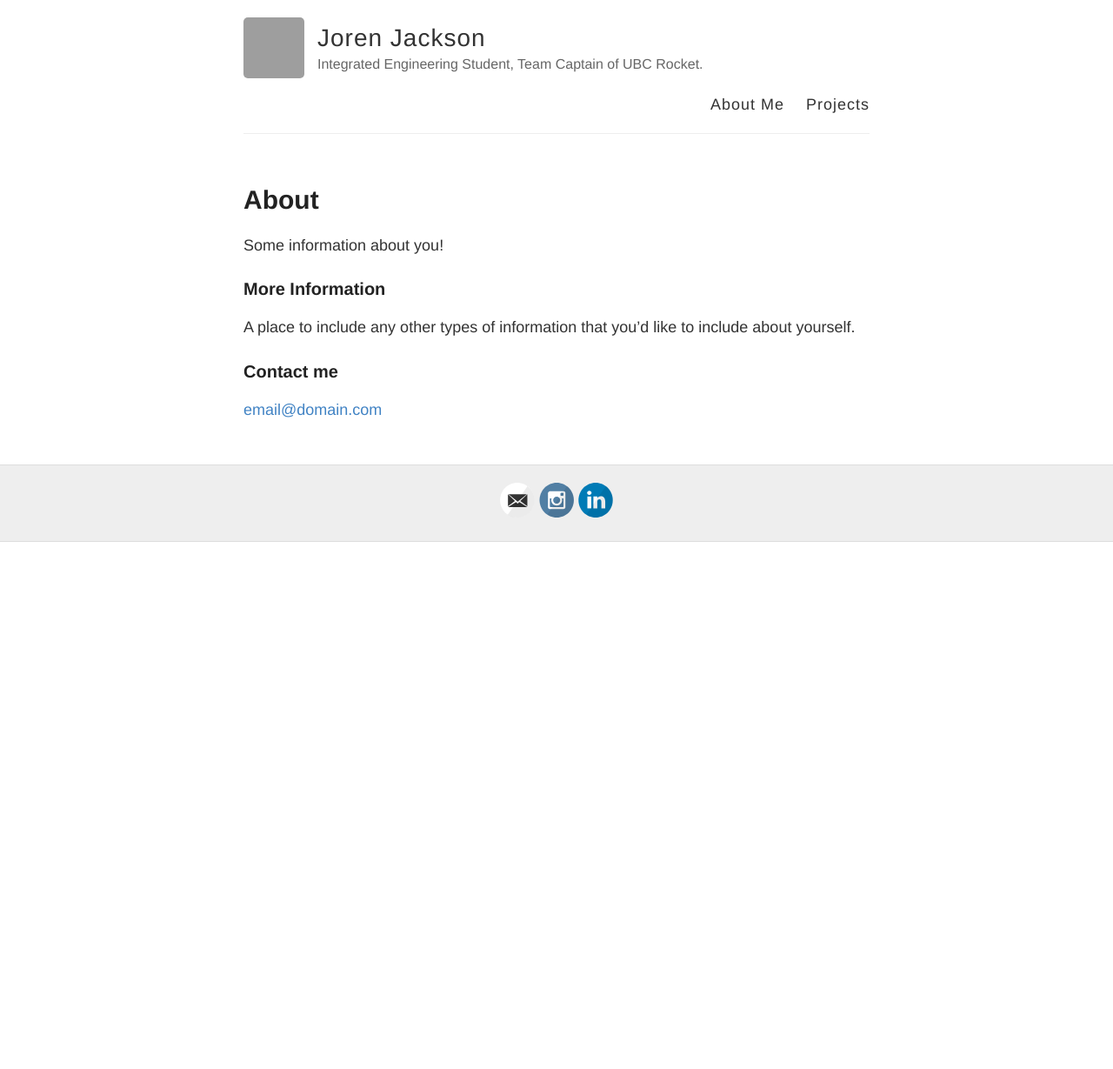
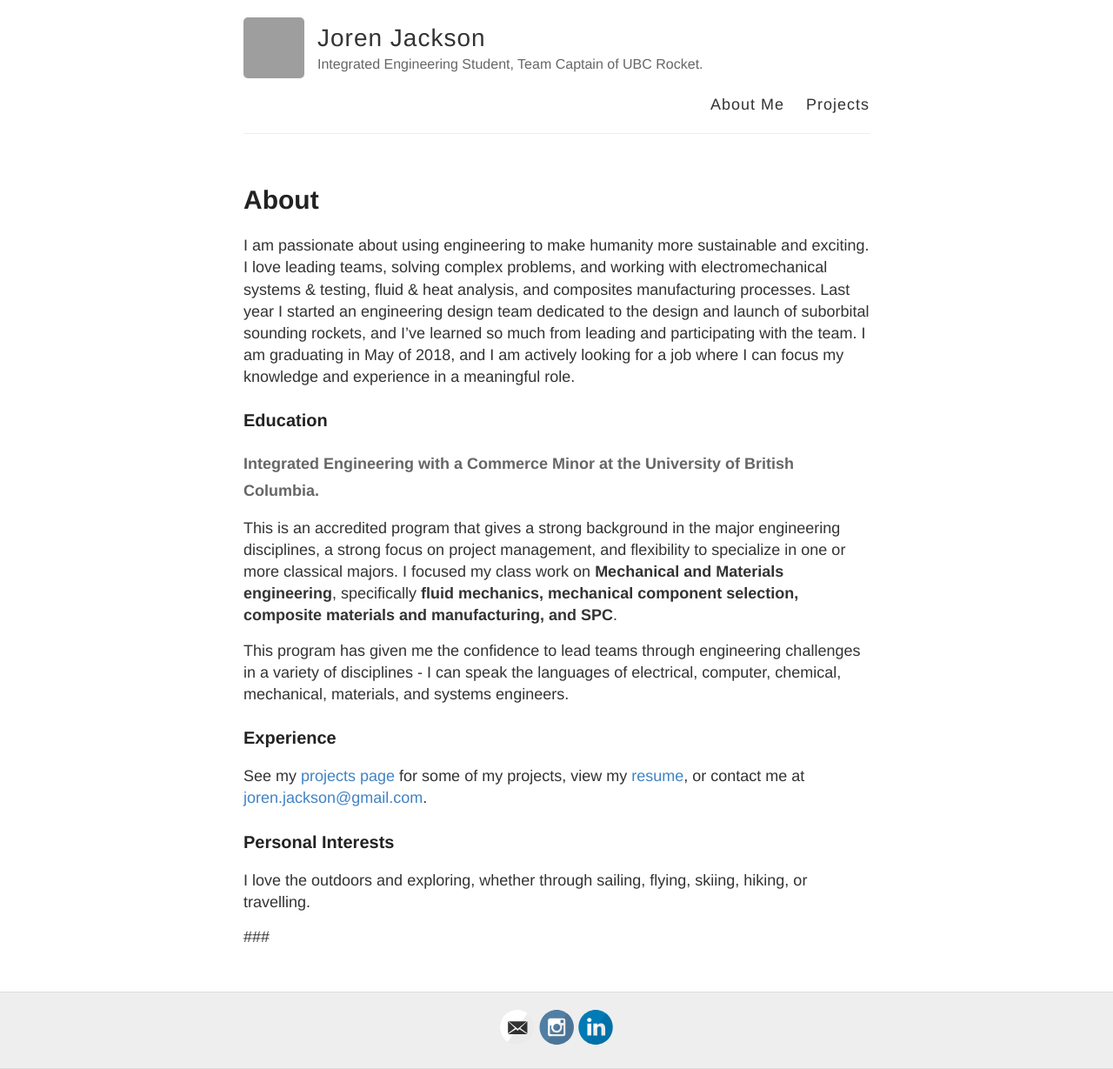
Before and after one commit to jorenj/jorenj.github.io, a Jekyll site: the page built from index.md, in a window 1280 px wide. Shown: the whole page at 87% size. Built offline with Jekyll 4.4.1, drawn with Linux system fonts in a browser that asks for light colours; before the commit the page ends 900 px from its top, so only the background shows below that; grey boxes are pictures that could not be loaded.

Commit message:
Initial About Me page

```diff
--- a/index.md
+++ b/index.md
@@ -4,12 +4,21 @@ title: About
 permalink: /
 ---
 
-Some information about you!
+I am passionate about using engineering to make humanity more sustainable and exciting. I love leading teams, solving complex problems, and working with electromechanical systems & testing, fluid & heat analysis, and composites manufacturing processes.  Last year I started an engineering design team dedicated to the design and launch of suborbital sounding rockets, and I've learned so much from leading and participating with the team. I am graduating in May of 2018, and I am actively looking for a job where I can focus my knowledge and experience in a meaningful role.
 
-### More Information
+### Education
 
-A place to include any other types of information that you'd like to include about yourself.
+#### Integrated Engineering with a Commerce Minor at the University of British Columbia.
+This is an accredited program that gives a strong background in the major engineering disciplines, a strong focus on project management, and flexibility to specialize in one or more classical majors. I focused my class work on **Mechanical and Materials engineering**, specifically **fluid mechanics, mechanical component selection, composite materials and manufacturing, and SPC**.
 
-### Contact me
+This program has given me the confidence to lead teams through engineering challenges in a variety of disciplines - I can speak the languages of electrical, computer, chemical, mechanical, materials, and systems engineers.
 
-[email@domain.com](mailto:email@domain.com)
+### Experience
+See my [projects page]() for some of my projects, view my [resume](http://bit.ly/jjax-resumeSX), or contact me at [joren.jackson@gmail.com](mailto:joren.jackson@gmail.com).
+
+### Personal Interests
+I love the outdoors and exploring, whether through sailing, flying, skiing, hiking, or travelling.
+
+
+
+###
```
